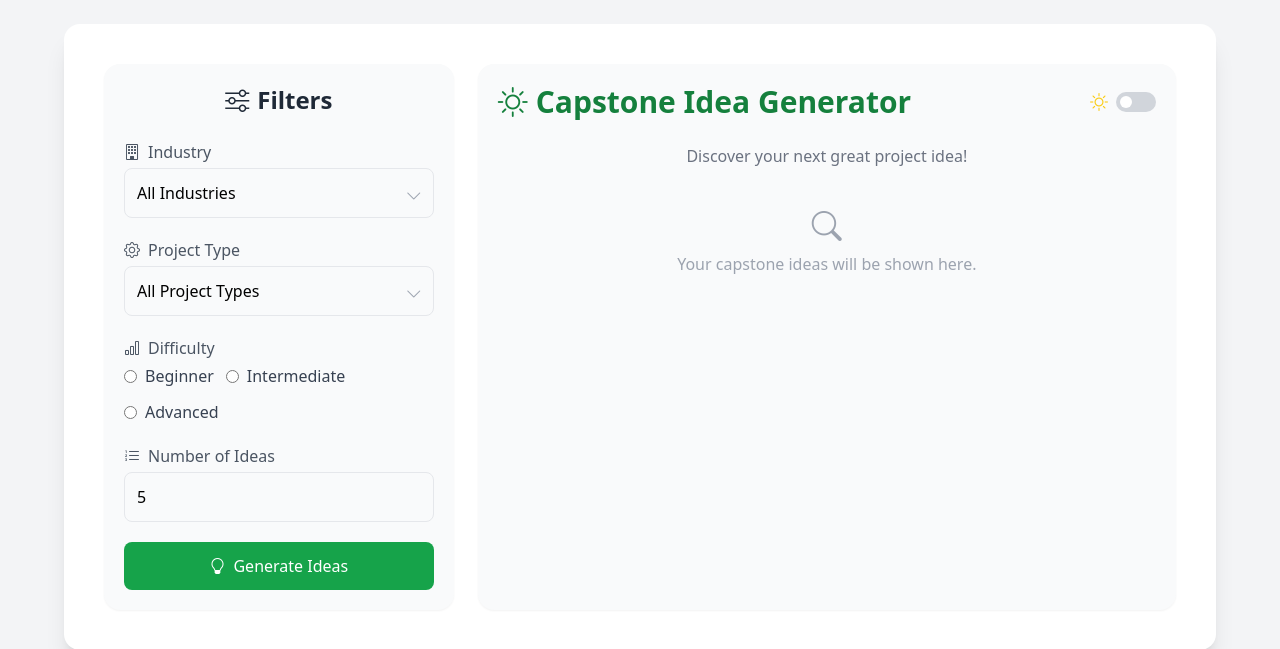
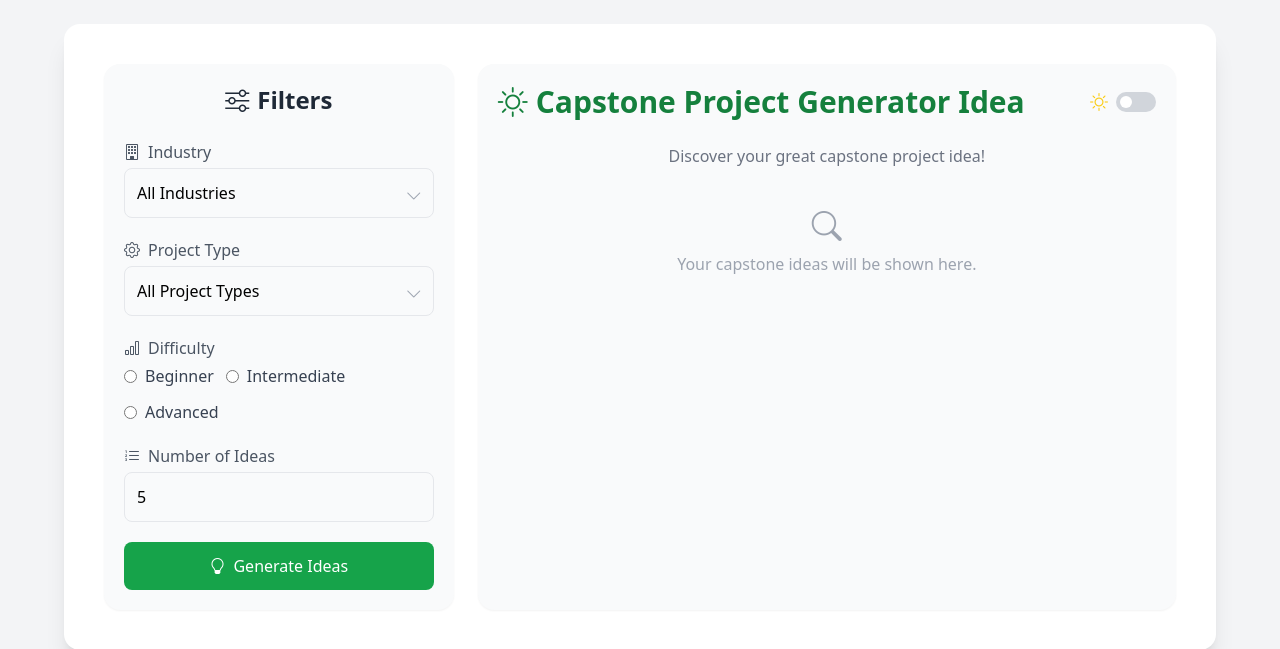
Before and after one commit to personalweb-app/capstone-generator-share-idea, a Flask app: page / in a window 1280 px wide. Shown: the top 649 px of the page. Run offline with Flask 3, Linux system fonts and the light colour scheme; some libraries are stand-ins or nearby versions.

Commit message:
Update index.html

```diff
--- a/templates/index.html
+++ b/templates/index.html
@@ -101,7 +101,7 @@
       <div class="w-full md:w-2/3 bg-gray-50 rounded-2xl p-5 shadow-sm transition-colors duration-500">
         <div class="flex justify-between items-center mb-4 sm:mb-6">
           <h1 class="text-2xl sm:text-3xl font-bold text-green-700 flex items-center gap-2">
-            <i class="bi bi-brightness-high"></i> Capstone Idea Generator
+            <i class="bi bi-brightness-high"></i> Capstone Project Generator Idea
           </h1>
 
           <!-- ✅ Dark Mode Toggle (Desktop Version) -->
@@ -116,7 +116,7 @@
           </div>
         </div>
 
-        <p class="text-gray-500 text-center mb-4 text-sm sm:text-base">Discover your next great project idea!</p>
+        <p class="text-gray-500 text-center mb-4 text-sm sm:text-base">Discover your great capstone project idea!</p>
 
         {% if results %}
           <div class="grid gap-4">
```
